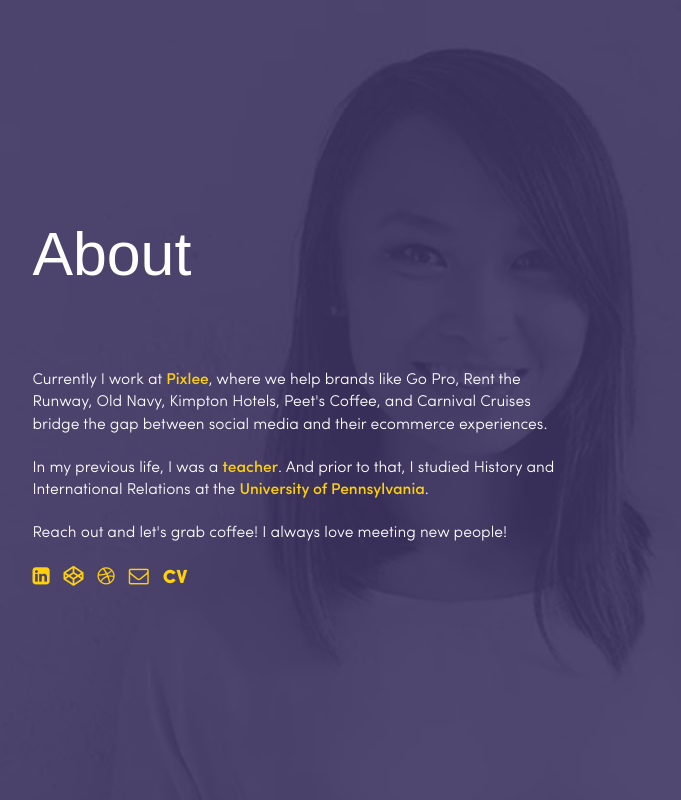
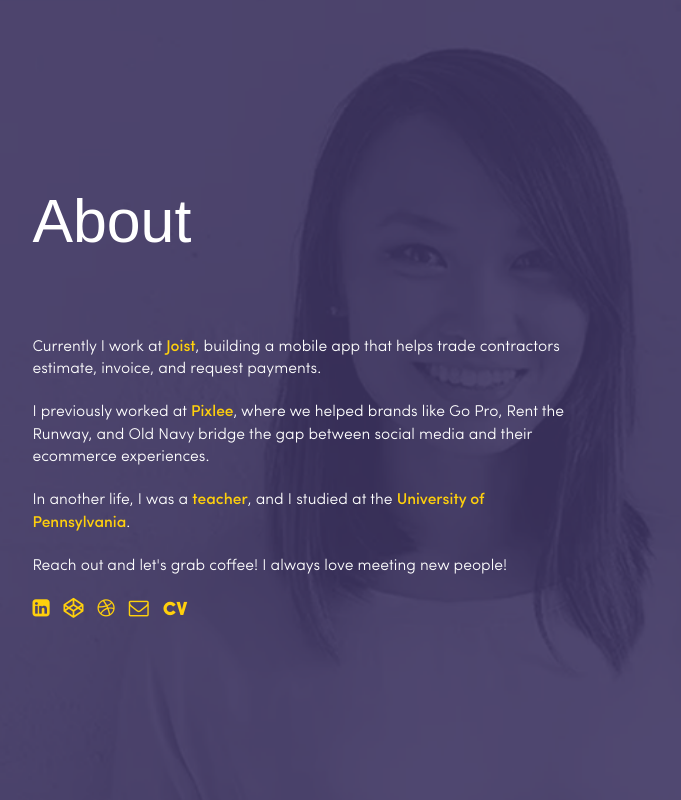
Before and after one commit to taiwei426/vivianzhang-portfolio, a plain HTML site: page index.html in a window 1280 px wide. Shown: the part 5099-5899 px from the top of the page, without its empty margins (518-1199 px from the left). Drawn offline with Linux system fonts and the light colour scheme; a web font is replaced by a local one.

Commit message:
edited bio

```diff
--- a/index.html
+++ b/index.html
@@ -170,8 +170,9 @@
 						<div class="main_panel">
 							<div class="vert_aligner">
 								<h2>About</h2>
-								<p>Currently I work at <a class="link" href="https://www.pixlee.com/" target="_blank">Pixlee</a>, where we help brands like Go Pro, Rent the Runway, Old Navy, Kimpton Hotels, Peet's Coffee, and Carnival Cruises bridge the gap between social media and their ecommerce experiences. </p>
-								<p>In my previous life, I was a <a class="link" href="https://www.teachforamerica.org/" target="_blank">teacher</a>. And prior to that, I studied History and International Relations at the <a class="link" href="http://www.upenn.edu/" target="_blank">University of Pennsylvania</a>.</p>
+								<p>Currently I work at <a class="link" href="https://www.joist.com/" target="_blank">Joist</a>, building a mobile app that helps trade contractors estimate, invoice, and request payments.</p>
+								<p>I previously worked at <a class="link" href="https://www.pixlee.com/" target="_blank">Pixlee</a>, where we helped brands like Go Pro, Rent the Runway, and Old Navy bridge the gap between social media and their ecommerce experiences. </p>
+								<p>In another life, I was a <a class="link" href="https://www.teachforamerica.org/" target="_blank">teacher</a>, and I studied at the <a class="link" href="http://www.upenn.edu/" target="_blank">University of Pennsylvania</a>.</p>
 								<p>Reach out and let's grab coffee! I always love meeting new people!</p>
 								<div class="connect_icons_wrapper">
 									<a href="https://www.linkedin.com/in/taiweivivianzhang" class="linkedin" target="_blank"></a>
@@ -263,60 +264,6 @@
 		}
 		$(".thumbnail").click(function(e) {
 			openLightbox($(this).attr("name")*1);
-			/*$('html').toggleClass('no_scroll');*/
-			/*if($('body').hasClass('mfp-zoom-out-cur')){
-		    	$('html').addClass('no_scroll');
-		    }else{
-		    	$('html').removeClass('no_scroll');
-		    }*/
 		});
-
-
-		/*$( window ).on( "load", function(){
-			var screenHeight = $(window).height();
-			var screenHalf = screenHeight / 2;
-
-			var aboutSectionTop1 = $("#about_me").offset().top;
-			var aboutSectionTop2 = Math.floor($("#about_me").offset().top);
-
-
-			$(window).bind('scroll', function() {
-				var scrollPosition = $(window).scrollTop();
-
-				var helloDifference = helloTop - scrollPosition;
-
-
-
-				if ( (aboutSectionTop - scrollPosition) < helloDifference - 60) {
-				  $('.left_panel').addClass('white');
-				}else{
-					$('.left_panel').removeClass('white');
-				}
-			});
-		});*/
-		/*var helloTop = $("#hello_nav_title").offset().top;
-		var projectsTop = $("#projects_nav_title").offset().top;
-		var otherTop = $("#other_nav_title").offset().top;
-		var aboutTop = $("#about_nav_title").offset().top;
-		var aboutSectionTop = $("section#about").offset().top;
-
-
-		$(window).bind('scroll', function() {
-			var scrollPosition = $(window).scrollTop();
-
-			var helloDifference = helloTop - scrollPosition;
-
-
-			if ( (aboutSectionTop - scrollPosition) < helloDifference - 60) {
-			  $('#hello_nav_title').addClass('white');
-			}else if ( (aboutSectionTop - scrollPosition) < projectsTop) {
-				$('#projects_nav_title').addClass('white');
-				$('#projects_nav_title').prevAll().addClass('white');
-			}else{
-				$('.section_title').removeClass('white');
-			}
-		});*/
-
-
 	</script>
 </html>
```
